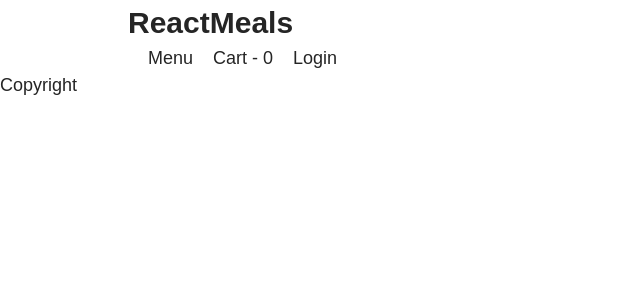
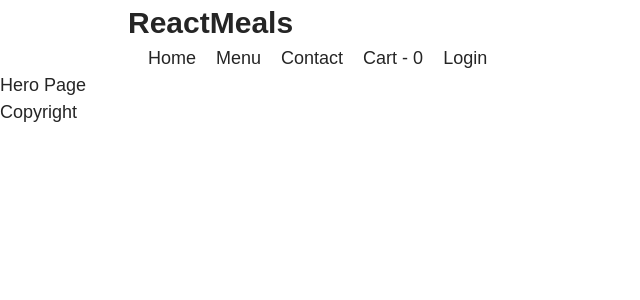
Before and after one commit to findshrey/food-order-app, a React (Create React App) app: page / in a window 1280 px wide. Shown: the top 300 px of the page, without its empty margins (0-640 px from the left). Built offline with nearby package versions, Linux system fonts and the light colour scheme.

Commit message:
Add: contact page and hero section

```diff
--- a/src/App.js
+++ b/src/App.js
@@ -4,6 +4,7 @@ import { Switch, Redirect, Route } from "react-router-dom"
 import AuthPage from "./pages/AuthPage"
 import AuthContext from "./context/AuthContext"
 import Cart from "./pages/Cart"
+import Contact from "./components/Contact/Contact"
 import HomePage from "./pages/HomePage"
 import Layout from "./components/Layout/Layout"
 import Menu from "./pages/Menu"
@@ -17,7 +18,7 @@ const App = () => {
    return (
       <Layout>
          <Switch>
-            <Route to="/" exact>
+            <Route path="/" exact>
                <HomePage />
             </Route>
             {!authCtx.isLoggedIn && (
@@ -37,6 +38,9 @@ const App = () => {
             <Route path="/cart">
                <Cart />
             </Route>
+            <Route path="/contact">
+               <Contact />
+            </Route>
             <Route path="*">
                <NotFound />
             </Route>
--- /dev/null
+++ b/src/components/Contact/Contact.js
@@ -0,0 +1,11 @@
+import React from "react"
+
+const Contact = () => {
+   return (
+      <div className="contact">
+         <p>Contact Page</p>
+      </div>
+   )
+}
+
+export default Contact
--- /dev/null
+++ b/src/components/Hero/Hero.js
@@ -0,0 +1,11 @@
+import React from "react"
+
+const Hero = () => {
+   return (
+      <section className="hero">
+         <p>Hero Page</p>
+      </section>
+   )
+}
+
+export default Hero
--- a/src/components/Layout/Navbar.js
+++ b/src/components/Layout/Navbar.js
@@ -17,8 +17,18 @@ const Navbar = () => {
       <nav className={styles.navbar}>
          <ul>
             <li>
+               <Link to="/" className="nav-link">
+                  Home
+               </Link>
+            </li>
+            <li>
                <Link to="/menu" className="nav-link">
                   Menu
+               </Link>
+            </li>
+            <li>
+               <Link to="/contact" className="nav-link">
+                  Contact
                </Link>
             </li>
             <li>
--- a/src/pages/HomePage.js
+++ b/src/pages/HomePage.js
@@ -1,7 +1,13 @@
 import React from "react"
 
+import Hero from "../components/Hero/Hero"
+
 const HomePage = () => {
-   return <div className="container"></div>
+   return (
+      <>
+         <Hero />
+      </>
+   )
 }
 
 export default HomePage
```
